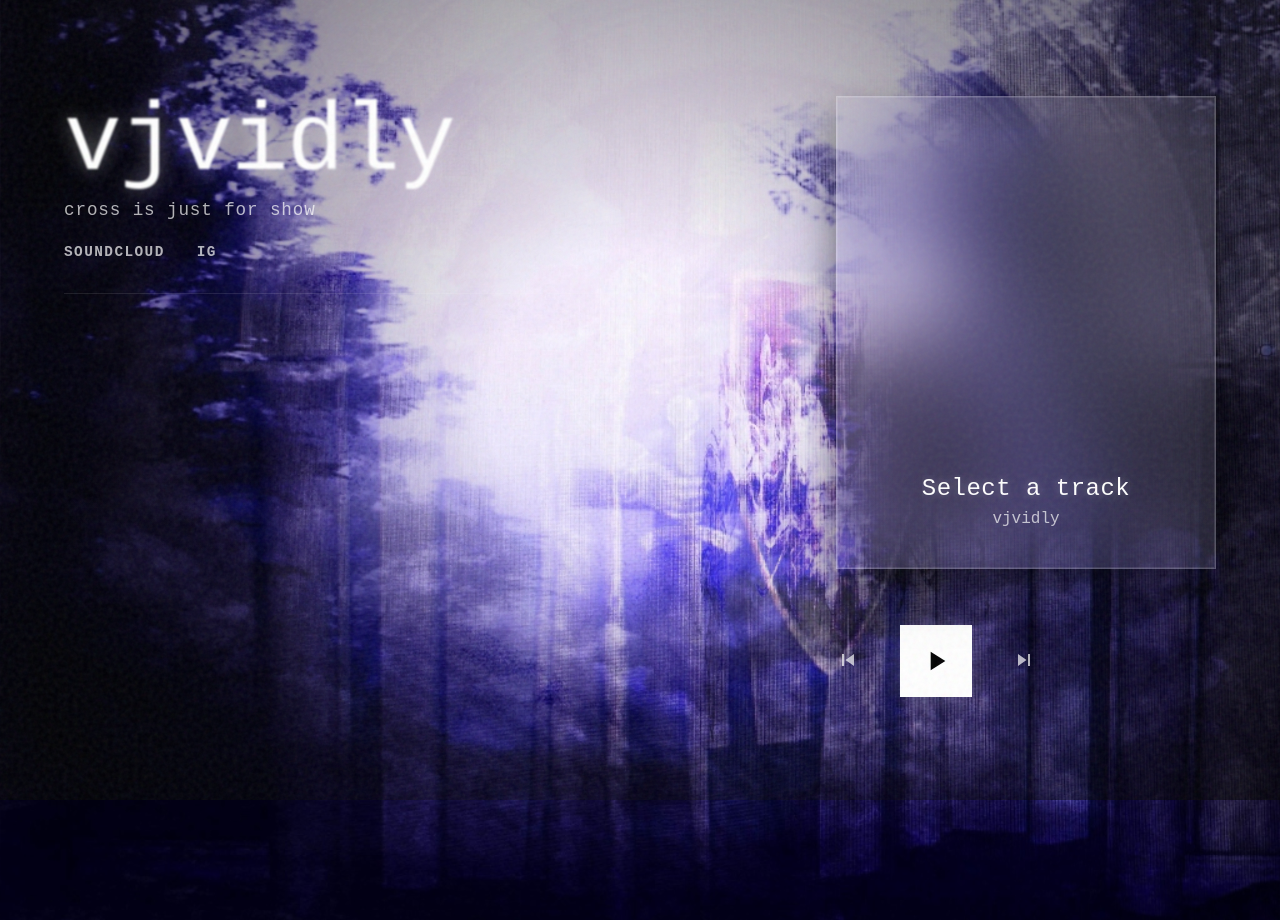
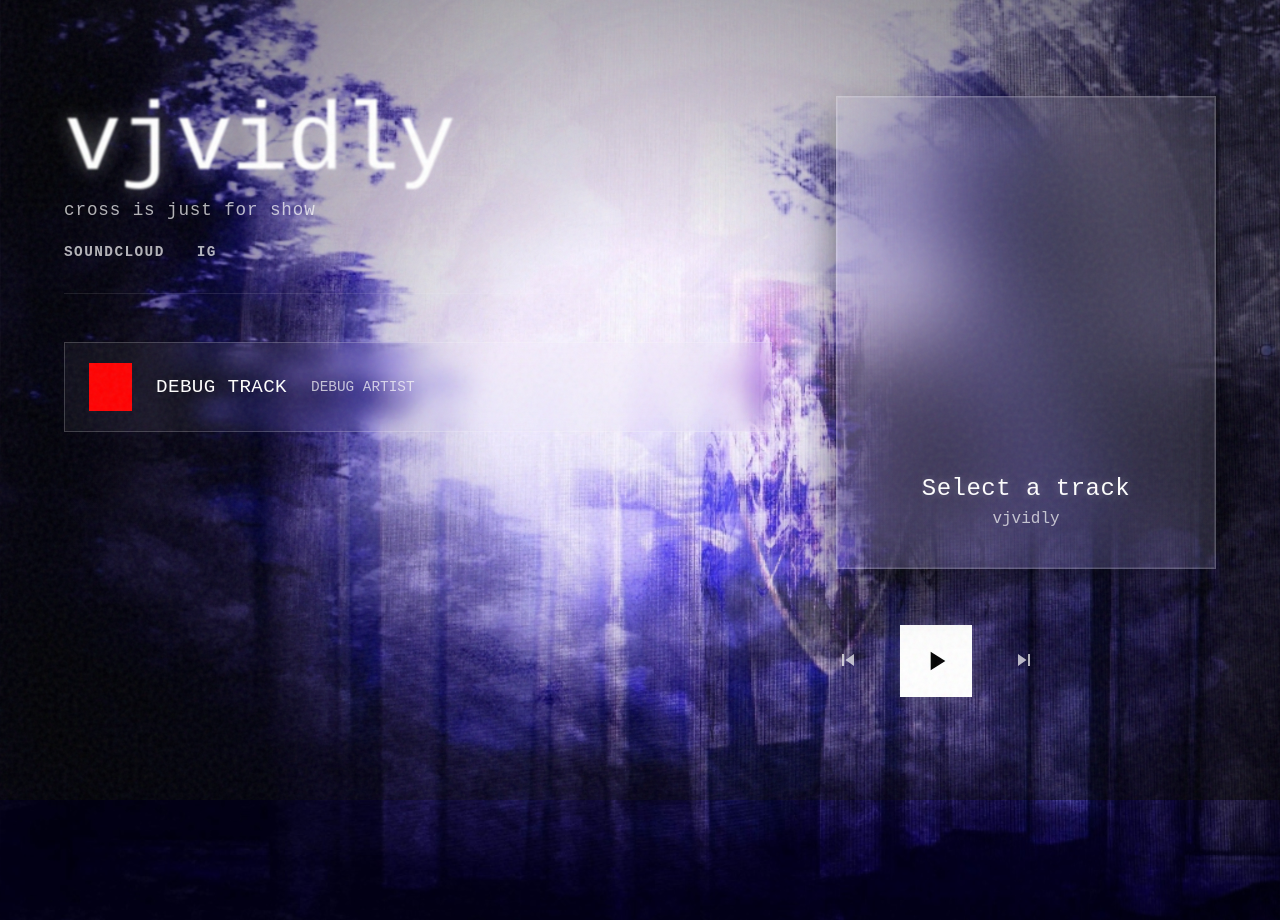
Before and after one commit to vjvidly/vjvidly.github.io, a website built with Vite: page index.html in a window 1280 px wide. Shown: the top 920 px of the page. Built offline with nearby package versions, Linux system fonts and the light colour scheme; a web font is replaced by a local one.

Commit message:
Debug: Add static track item

```diff
--- a/index.html
+++ b/index.html
@@ -28,7 +28,14 @@
       </aside>
 
       <div class="track-list" id="track-grid">
-        <!-- Tracks rendered here -->
+        <!-- Static Debug Item -->
+        <div class="track-item">
+          <div class="img-container" style="background:red; width:48px; height:48px;"></div>
+          <div class="track-meta">
+            <div class="track-title">DEBUG TRACK</div>
+            <div class="track-artist">DEBUG ARTIST</div>
+          </div>
+        </div>
       </div>
     </div>
 
```
